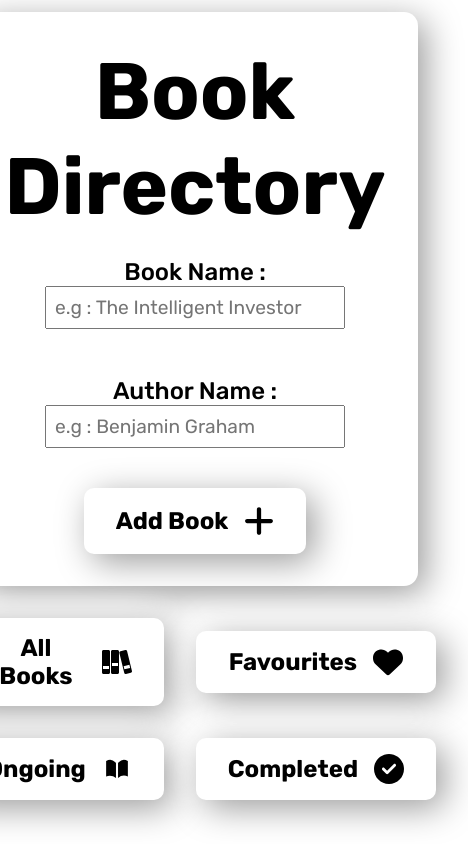
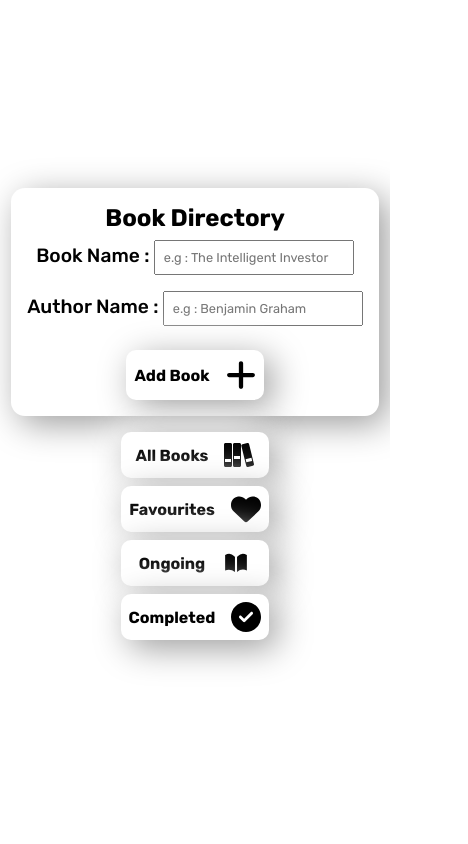
Before and after one commit to PrinceKumar931/Book-Directory, a website: page public/index.html in a window 390 px wide. Shown: the whole page, 468 px wide, since content can reach past the window. Drawn offline with nearby package versions, Linux system fonts and the light colour scheme.

Commit message:
adds responsiveness

```diff
--- a/app.js
+++ b/app.js
@@ -3,13 +3,16 @@ const app = express();
 require('dotenv').config();
 const connectDB  = require('./DB/connect')
 const routes = require('./routes/route');
-
+const notFound = require('./middleware/not-found');
+const errorHandlerMiddleware = require('./middleware/error-handler');
 
 app.use(express.static('./public'));
 app.use(express.json());
 
 app.use('/api/v1/home', routes);
 
+app.use(notFound);
+app.use(errorHandlerMiddleware);
 
 
 const start = async() => {
--- /dev/null
+++ b/middleware/not-found.js
@@ -0,0 +1,3 @@
+const notFound = (req, res) => res.status(404).send('Route does not exist')
+
+module.exports = notFound
--- a/public/index.css
+++ b/public/index.css
@@ -8,8 +8,6 @@
     font-family: "Rubik", sans-serif;
 }
 
-
-
 main {
     display: flex;
     flex-direction: column;
@@ -18,11 +16,11 @@ main {
     height: 100vh;
 }
 
-form,.btn {
-  border-radius: 14px;
-background: #ffffff;
-box-shadow:  8px 8px 35px #9c9c9c,
-             -8px -8px 35px #ffffff;
+form,
+.btn {
+    border-radius: 14px;
+    background: #ffffff;
+    box-shadow: 8px 8px 35px #9c9c9c, -8px -8px 35px #ffffff;
 }
 
 .operations,
@@ -96,3 +94,48 @@ img {
     width: 30px;
     margin-left: 1rem;
 }
+
+@media screen and (max-width: 675px) {
+    #main-heading {
+        font-size: 3rem;
+    }
+
+    form {
+        padding: 1rem 0.5rem;
+    }
+}
+
+@media screen and (max-width: 391px) {
+    .operations {
+        display: grid;
+        grid-template-columns: repeat(1, 1fr);
+        gap: 2rem;
+    }
+
+    #main-heading {
+        font-size: 1.5rem;
+    }
+
+    label {
+        font-size: 1.2rem;
+    }
+    .input-container input {
+        padding: 0.5rem;
+        width: 200px;
+        font-size: 0.8rem;
+    }
+
+    .btn {
+        font-size: medium;
+        padding: 0.5rem;
+    }
+
+    .operations {
+        padding: 1rem;
+        gap: 0.5rem;
+    }
+
+    .input-container {
+        padding: 0;
+    }
+}
```
Also changed, not shown: controllers/controllers.js (+7 -16 lines), errors/custom-error.js (added, +12 -0 lines), middleware/error-handler.js (added, +9 -0 lines), public/all.html (+1 -0 lines), public/completed.html (+1 -0 lines), public/favourites.html (+1 -0 lines), public/ongoing.html (+1 -0 lines), public/styles.css (+7 -3 lines).
